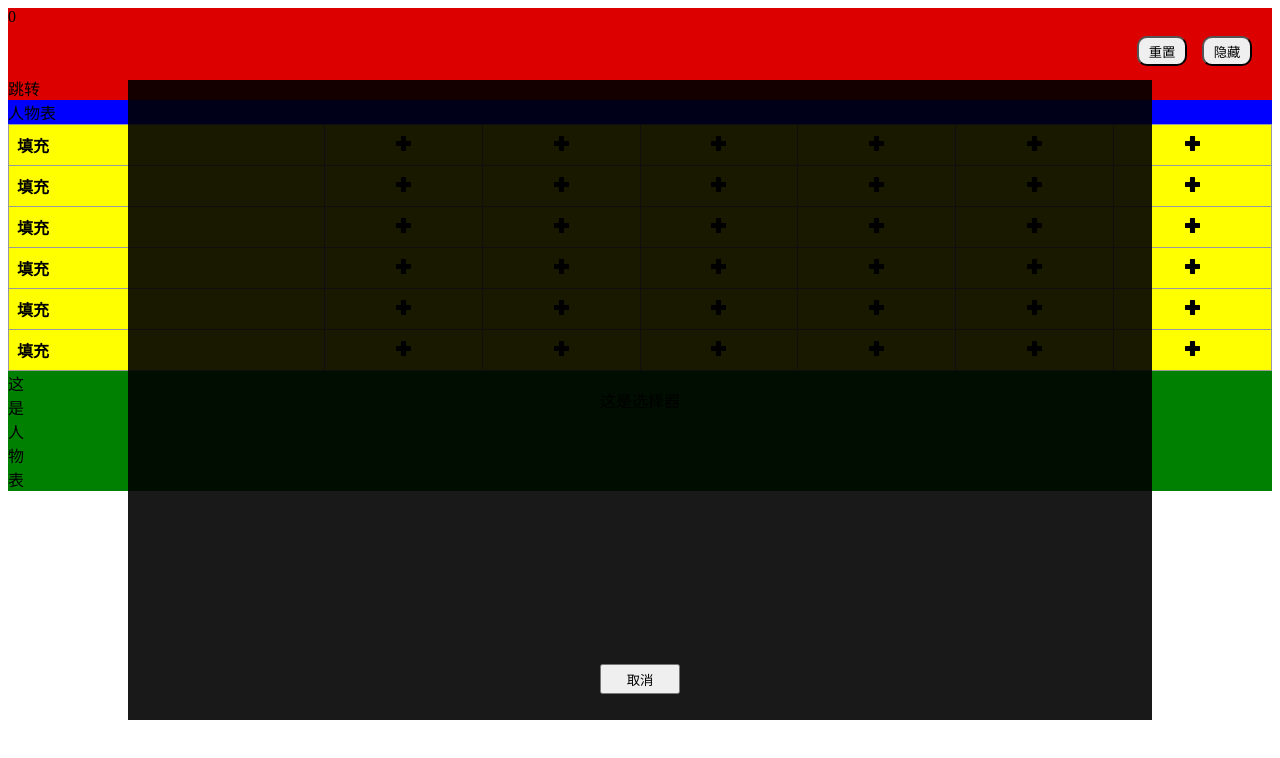
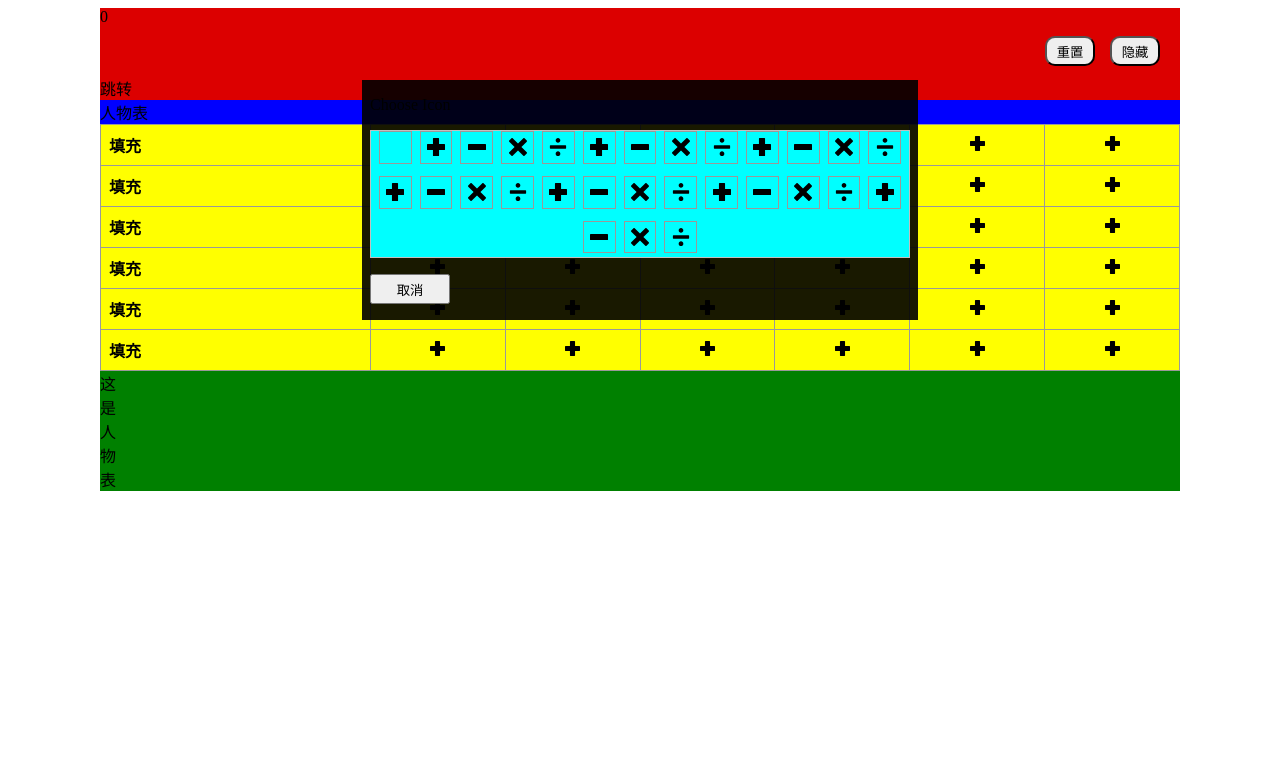
Before and after one commit to gc535/clue-note-react-kbone, a React app: page / in a window 1280 px wide. Shown: the top 758 px of the page. Built offline with nearby package versions, Linux system fonts and the light colour scheme; the HTML template or start-up script is replaced by a standard one.

Commit message:
fixed pop up position

```diff
--- a/src/App.css
+++ b/src/App.css
@@ -1,3 +1,8 @@
+
+.app{
+  max-width: 1080px;
+  margin: 0 auto;
+}
 
 .bg-color-red {
   background-color: rgba(220, 0, 0, 1);
--- a/src/App.jsx
+++ b/src/App.jsx
@@ -6,7 +6,7 @@ import SelectorPopUp from './components/tables/iconSelect'
 const App = () => {
   const { selectorShow } = useContext(Context)
   return (
-    <div>
+    <div className='app'>
       <Nav />
       <SelectorPopUp show={selectorShow}/>
       <CharactorTable />
--- a/src/components/tables/iconSelect.css
+++ b/src/components/tables/iconSelect.css
@@ -1,18 +1,47 @@
 .popup-box{
-    display: flex;
-    position: fixed;
-    width: 80%;
-    height: 80%;
-    top: 10%;
-    left: 10%;
-    background: rgba(0, 0, 0, 0.9);
-    align-items: center;
-    justify-content: center;
+  top: 10%;
+  width: 80%;;
+  max-width: 540px;
+  padding-top: 1rem;
+  padding-left: 0.5rem;
+  padding-right: 0.5rem;
+  padding-bottom: 1rem;
+  row-gap: 1rem;
+  background: rgba(0, 0, 0, 0.9);
+  align-items: center;
+  justify-content: top;
+}
+
+.popup-position{
+  position: fixed;
+  flex-direction: column;
+  left: 50%;
+  transform: translate(-50%, 0);
+}
+
+.icon-container {
+  display: flex;
+  flex-wrap: wrap;
+  justify-content: center;
+  background-color: aqua;
+  padding: 0;
+  row-gap: 0.5rem;
+  column-gap: 0.5rem;
+  list-style: none;
+  border: 1px solid silver;
+}
+
+
+.icon-item{
+  border: 1px solid #999;
+  padding: 0.4rem;
+  height: 18px;
+  width: 18px;
 }
 
 .cancel-button{
-  position: absolute;
-  bottom: 4%;
+  position: relative;
+  bottom: 10%;
   width: 80px;
   height: 30px;
 }
--- a/src/components/tables/iconSelect.jsx
+++ b/src/components/tables/iconSelect.jsx
@@ -3,27 +3,58 @@ import './iconSelect.css'
 
 import { Context } from '../context/context'
 
+import nil from '../../../assets/icons/nil.png'
+import mul from '../../../assets/icons/mul.svg'
+import sub from '../../../assets/icons/sub.svg'
+import add from '../../../assets/icons/add.svg'
+import div from '../../../assets/icons/div.svg'
+
+
+const Icons = [
+  nil, add, sub, mul, div, add, sub, mul, div, add, sub, mul, div, add, sub, mul, div, add, sub, mul, div, add, sub, mul, div, add, sub, mul, div
+]
 
 const SelectorPopUp = () => {
   const { inputRequest, setInputRequest } = useContext(Context)
   const [show, setShow] = useState(true)
+  const [iconCallBack,  SetIconCallBack] = useState(null)
 
   useEffect(() => {
+    console.log(inputRequest)
     if (inputRequest) {
+      SetIconCallBack(inputRequest.changeRequest)
       setShow(true);
     }
   }, [inputRequest]);
 
+  const selectHandler = (icon, callback) => {
+    console.log(callback)
+    callback(icon)
+    SetIconCallBack(null)
+    setInputRequest(null)
+  }
+
   const closeHandler = () => {
     setShow(false);
+    SetIconCallBack(null)
     setInputRequest(null);
   };
 
   return (
-    <div className='popup-box'
+    <div className='popup-box popup-position'
       style={{visibility: show ? "visible" : "hidden"}}
     >
-      这是选择器
+      <div>Choose Icon</div>
+
+      <ul className='icon-container'>
+        { Icons.map((e, i) => <li key={i}>
+          {<Icon
+            icon={e}
+            handler={selectHandler}
+            callback={iconCallBack}/>}
+         </li>) }
+      </ul>
+
       <button className='cancel-button'
         onClick={closeHandler}
       >
@@ -33,15 +64,22 @@ const SelectorPopUp = () => {
   )
 }
 
-const Icon = ({icon, callback}) => {
+const Icon = ({icon, handler, callback}) => {
+  const [func, setFunc] = useState(null)
+
+  useEffect(() => {
+    console.log(callback)
+    setFunc(callback)
+  }, [callback])
 
   return (
     <div>
-      <img className='input-icon'
+      <img className='icon-item'
         src={icon}
         onClick={()=> {
           console.log("selection made")
-          callback(icon);
+          console.log(icon)
+          handler(icon, func);
         }}
       />
     </div>
--- a/src/components/tables/tableInput.jsx
+++ b/src/components/tables/tableInput.jsx
@@ -9,19 +9,19 @@ import { Context } from '../context/context'
 
 const TableInput = () => {
   const { setInputRequest } = useContext(Context)
-  const [temp, setTemp] = useState(0)
-  const icons = [add, div]
+  const [icon, setIcon] = useState(add)
 
   const changeRequest = (icon) => {
+    //console.log(icon)
+    setIcon(icon)
     console.log('change requested')
   }
 
   return (
     <div>
       <img className='input-icon'
-        src={icons[temp]}
+        src={icon}
         onClick={()=> {
-          setTemp((temp + 1)%2)
           console.log("clicked")
           setInputRequest({changeRequest});
         }}
```
Also changed, not shown: assets/icons/nil.png (added).
